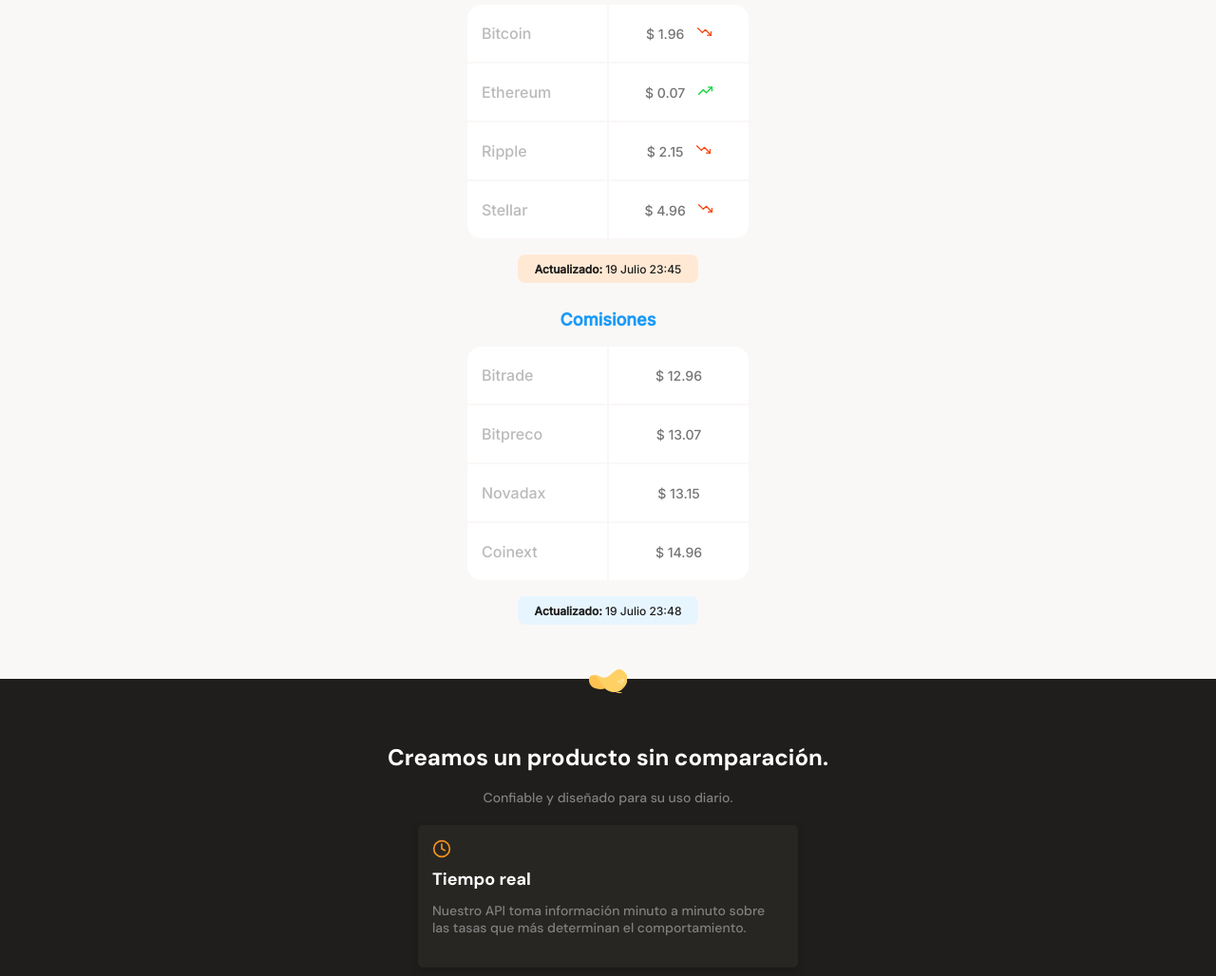
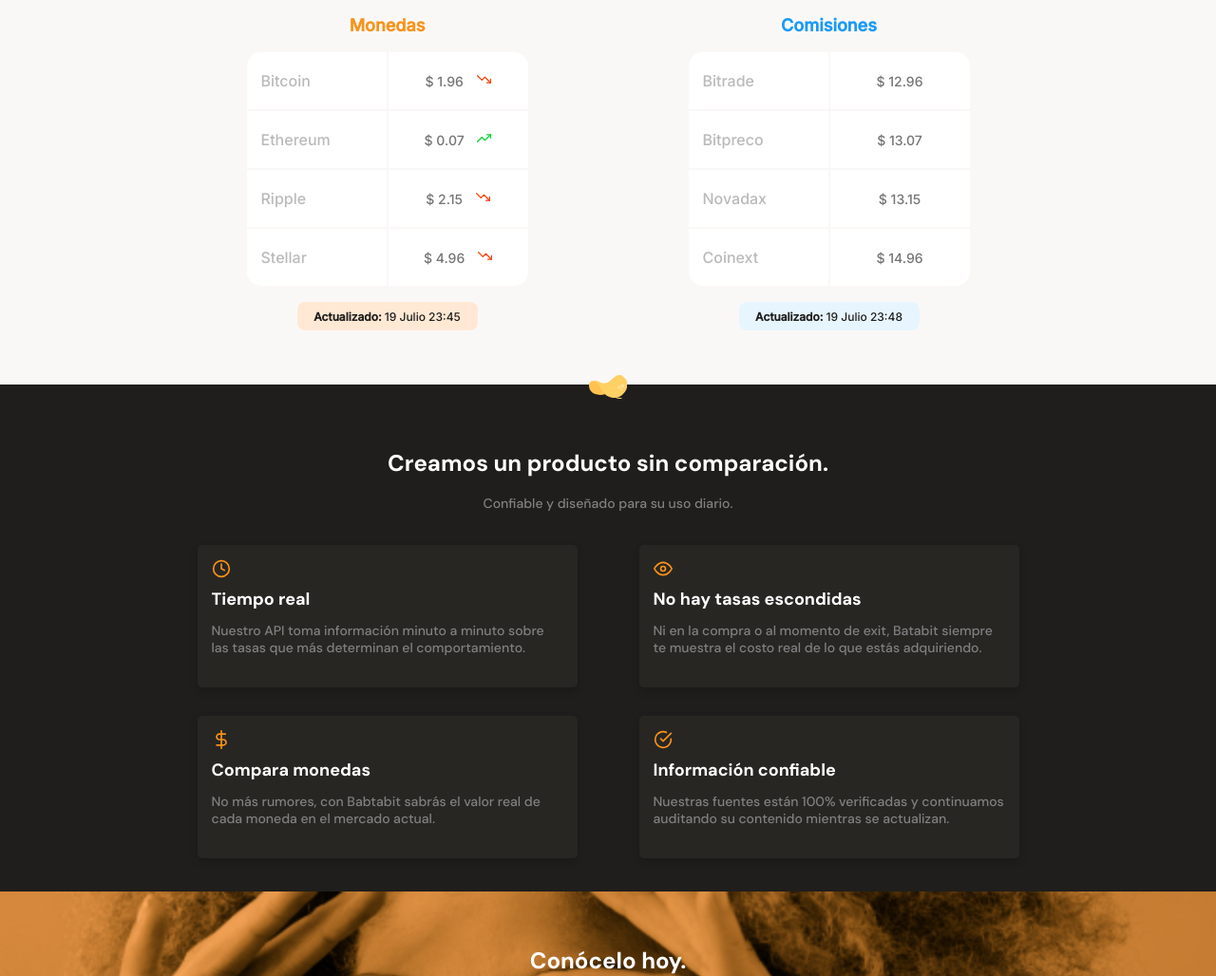
Before and after one commit to Cesar17188/mobileFirst, a plain HTML site: page index.html in a window 1280 px wide. Shown: the part 821-1849 px from the top of the page at 95% size. Drawn offline with Linux system fonts and the light colour scheme.

Commit message:
Aplicando media queries

```diff
--- /dev/null
+++ b/css/tablet.css
@@ -0,0 +1,15 @@
+.main-tables-container {
+    display: flex;
+    width: 930px;
+    margin: 0 auto;
+}
+.product-cards--container {
+    display: flex;
+    flex-wrap: wrap;
+    width: 930px;
+    margin: 0 auto;
+}
+
+.plans-container--slider {
+    justify-content: center;
+}
--- a/index.html
+++ b/index.html
@@ -9,6 +9,7 @@
     <link rel="preconnect" href="https://fonts.gstatic.com" crossorigin>
     <link href="https://fonts.googleapis.com/css2?family=DM+Sans:ital,wght@0,500;0,700;1,400&family=Inter:wght@300;500&display=swap" rel="stylesheet">
     <link rel="stylesheet" href="./style.css">
+    <link rel="stylesheet" href="./css/tablet.css" media="(min-width: 930px)">
   </head>
   <body>
     <header>
--- a/style.css
+++ b/style.css
@@ -151,13 +151,22 @@ main {
 }
 
 /*Table in the main*/
+.main-tables-container {
+  display: flex;
+  overflow-x: scroll;
+  overscroll-behavior-x: contain;
+  scroll-snap-type: x proximity;
+}
 
 .main-currency-table, .main-comision-table{
   width: 70%;
+  position: relative;
+  scroll-snap-align: center;
   min-width: 235px;
   max-width: 500px;
   height: 360px;
-  margin: 0 auto;
+  margin: 50px 20px 0;
+  padding: 0 10px;
   font-family: "Inter", sans-serif;
 }
 .main-currency-table .currency-table--title{
```
Also changed, not shown: 1 other file.
